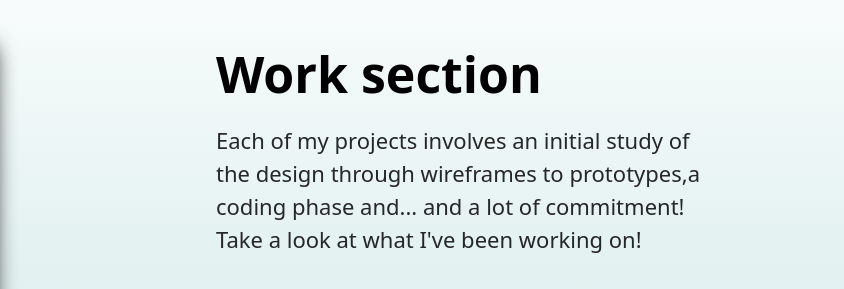
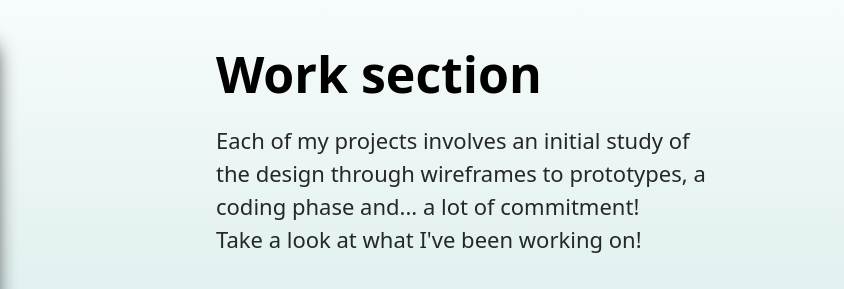
Before and after one commit to Feffa-hub/federicacosta-portfolio, a plain HTML site: page index.html in a window 1280 px wide. Shown: the part 1000-1289 px from the top of the page, 436-1280 px from the left. Drawn offline with nearby package versions, Linux system fonts and the light colour scheme.

Commit message:
Update text in Homepage

```diff
--- a/index.html
+++ b/index.html
@@ -55,7 +55,7 @@
                 <div class="col">
                     <div class="app-desc">
                         <h2>Work section</h2>
-                        <p>Each of my projects involves an initial study of the design through wireframes to prototypes,a coding phase and... and a lot of commitment!<br>
+                        <p>Each of my projects involves an initial study of the design through wireframes to prototypes, a coding phase and... a lot of commitment!<br>
                         Take a look at what I've been working on!</p>
                     <button id="btn-work" class="btn-project-weather">See more</button>
                     </div>
```
